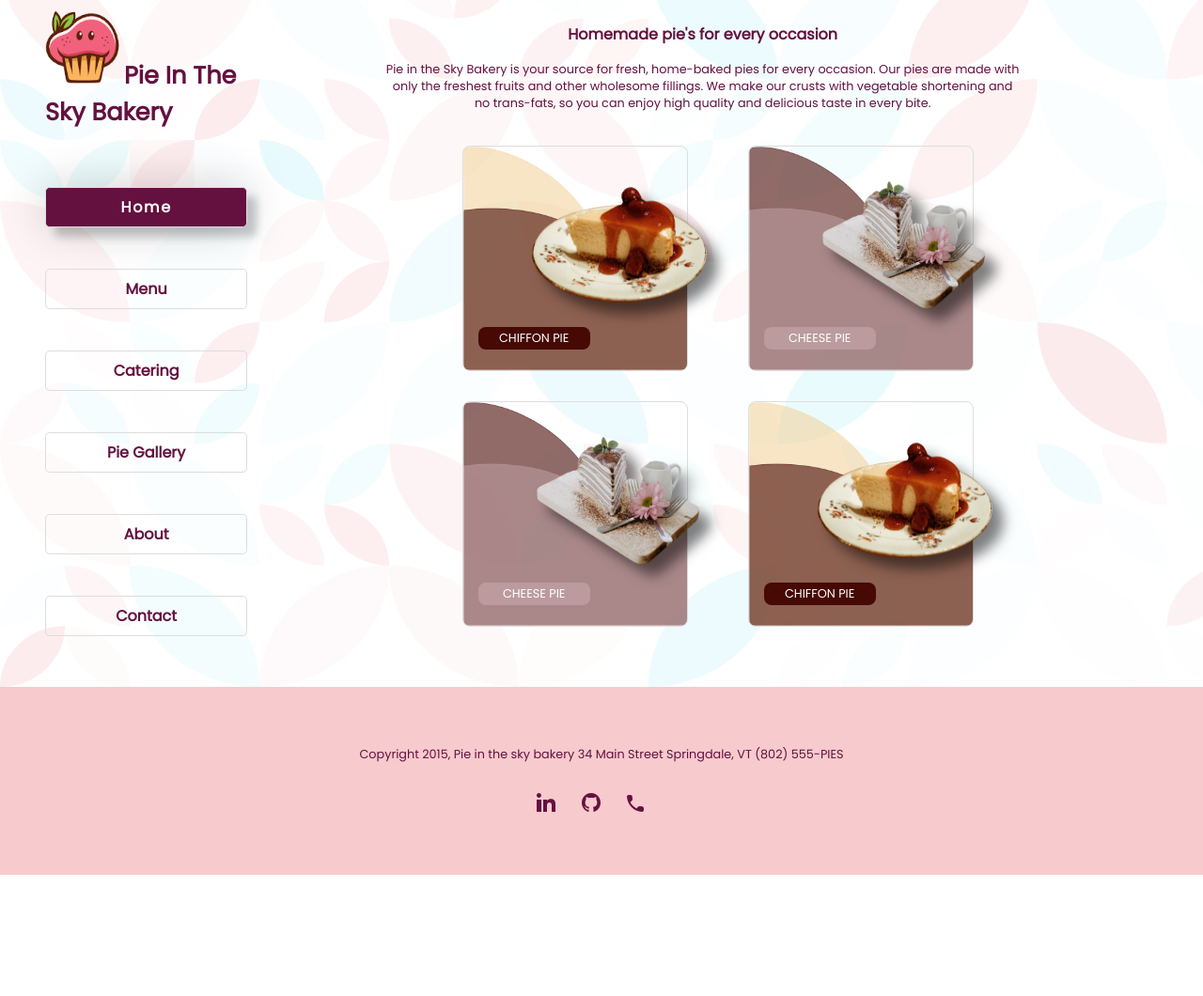
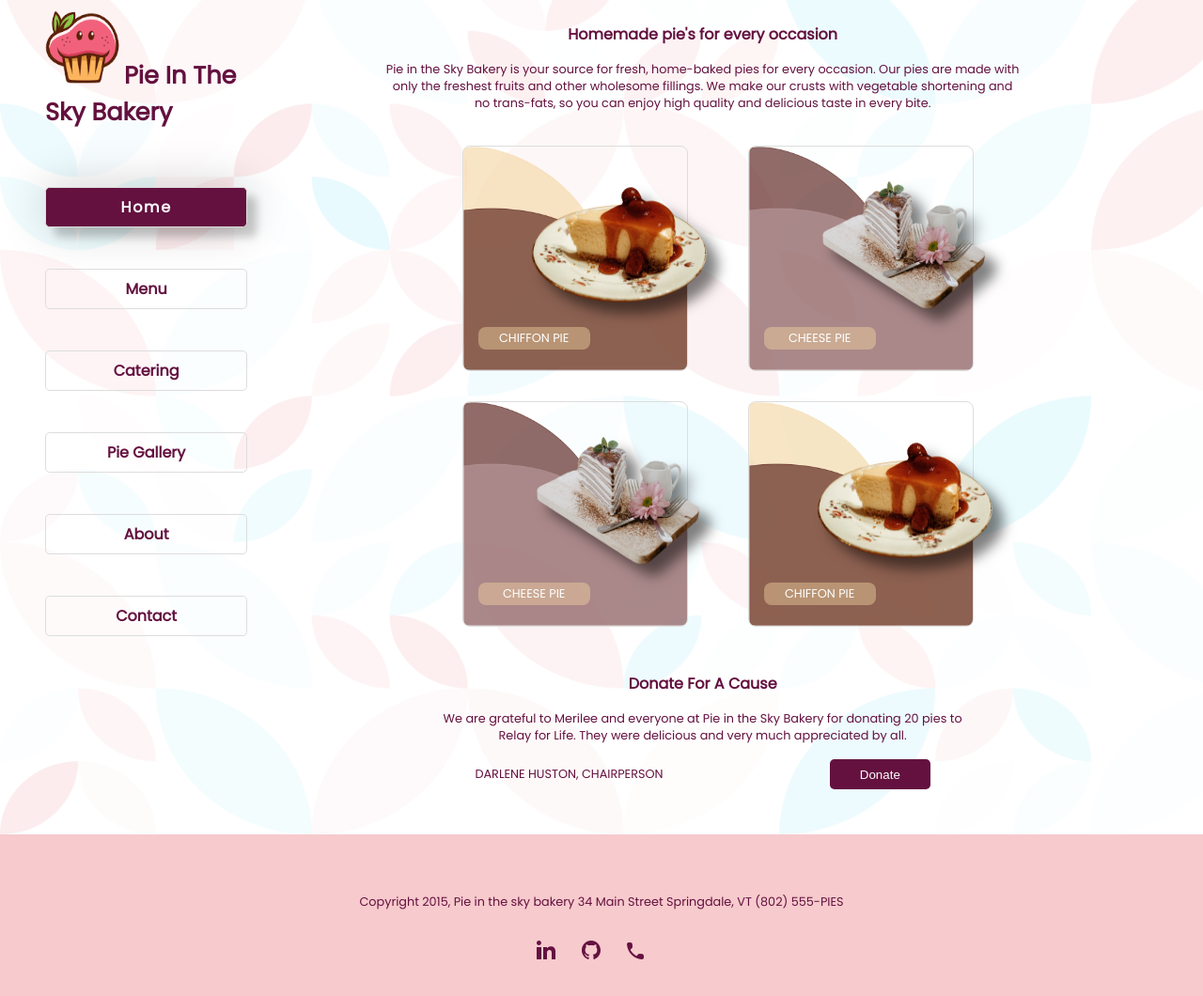
Before and after one commit to Adarsh-Goswamii/FlexBox-excercise, a plain HTML site: page index.html in a window 1280 px wide. Shown: the part 605-1665 px from the top of the page at 94% size. Before the commit the page ends 1536 px from the top, so only its background shows below. Drawn offline with Linux system fonts and the light colour scheme.

Commit message:
completed for now

```diff
--- a/index.html
+++ b/index.html
@@ -80,6 +80,15 @@
                 </div>
                 </div>
             </div>
+
+            <div class="donations">
+                <h3>Donate For A Cause</h3>
+                <p>We are grateful to Merilee and everyone at Pie in the Sky Bakery for donating 20 pies to Relay for Life. They were delicious and very much appreciated by all.</p>
+                <div class="row">
+                    <p>DARLENE HUSTON, CHAIRPERSON</p>
+                    <button class="btn">Donate</button>
+                </div>
+            </div>
         </div>
 
         <footer class="footer2">
--- a/style_about.css
+++ b/style_about.css
@@ -280,7 +280,7 @@ footer {
     padding: 3rem 3rem;
     display: grid;
     grid-template-columns: 1fr 2.25fr 2.25fr;
-    grid-template-rows: 0.5fr 1fr 1fr;
+    grid-template-rows: 0.5fr 1fr 1fr 0.5fr;
     border-radius: 2rem 2rem 0rem 0rem ;
 }
 
@@ -369,7 +369,7 @@ footer {
 .wrapper .hero2 .pie .card .name {
     width: 50%;
     height: 10%;
-    background: #460904;
+    background: #F2d49f70;
     margin-left: 1rem;
     display: flex;
     justify-content: center;
@@ -380,11 +380,11 @@ footer {
 }
 
 .wrapper .hero2 .cheese-one .card .name {
-    background: #BB9B9E;
+    background: #F2d49f70;
 }
 
 .wrapper .hero2 .cheese-two .card .name {
-    background: #BB9B9E;
+    background: #F2d49f70;
 }
 
 .wrapper .hero2 .pie .card:hover {
@@ -408,8 +408,52 @@ footer {
     margin-top: 0;
 }
 
-.wrapper .hero2 .pie  {
+.wrapper  .hero2 .pie .card:hover .name {
+    background: #460904;
+    cursor: pointer;
+}
 
+.hero2 .donations {
+    display: flex;
+    flex-direction: column;
+    justify-content: center;
+    align-items: center;
+    grid-column: 2/4;
+    text-align: center;
+    margin-top: 2rem;
+    color: #64113F;
+}
+
+.hero2 .donations p:nth-child(2) {
+    width: 60%;
+    margin-top: 1rem;
+}
+
+.hero2 .donations .row {
+    margin-top: 1rem;
+    display: flex;
+    width: 50%;
+    justify-content: space-between;
+    align-items: center;
+    color: #64113F;
+}
+
+.hero2 .donations .row .btn {
+    height: 2rem;
+    width: fit-content;
+    padding: 0.5rem 2rem;
+    background: #64113F;
+    border: 0px;
+    border-radius: 0.3rem;
+    align-self: flex-start;
+    margin: 0px;
+    color: white;
+    transition: 0.5s ease;
+}
+
+.hero2 .donations .row .btn:hover {
+    transform: scale(1.05);
+    box-shadow: 10px 10px 10px rgba(0, 0, 0, 0.2), 0px 0px 50px rgba(0, 0, 0, 0.2);
 }
 
 @media only screen and (max-width: 900px) {
```
